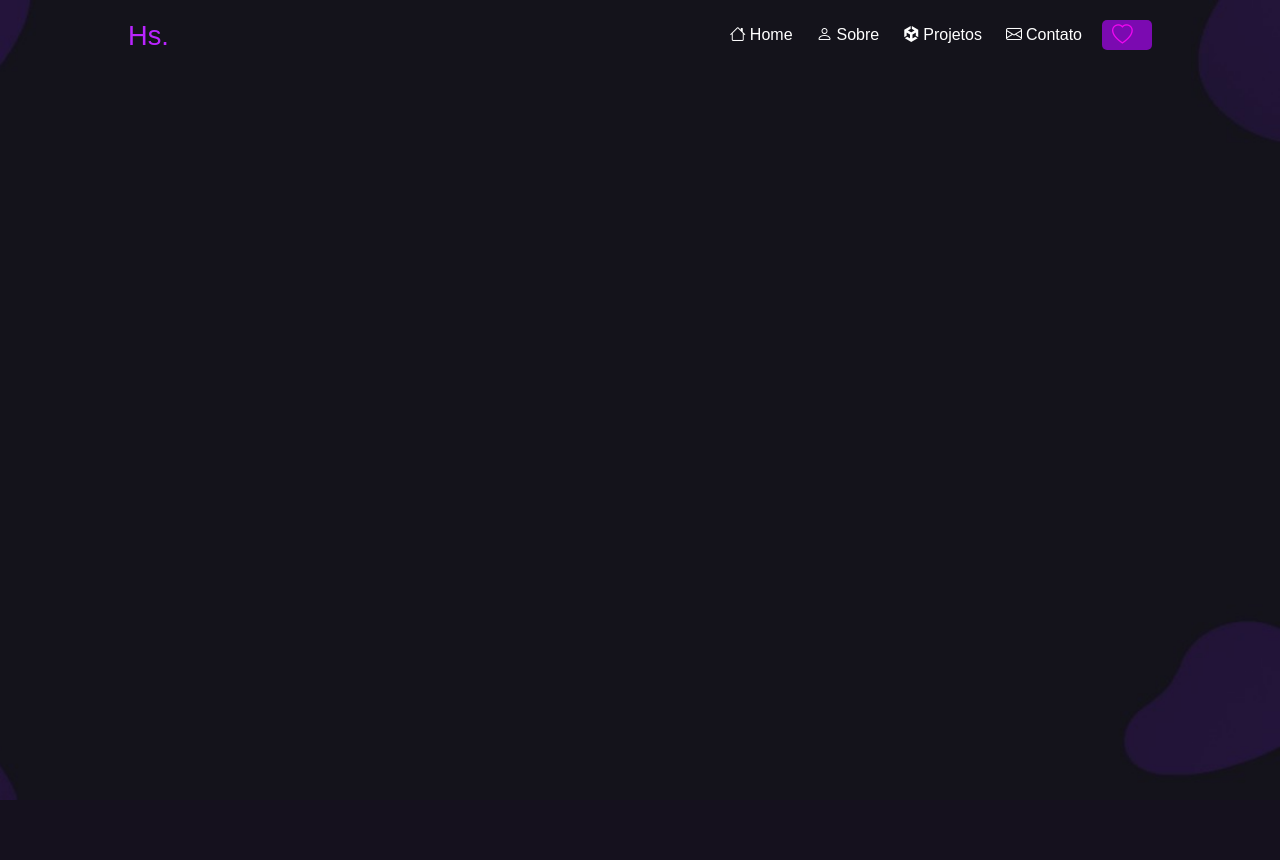
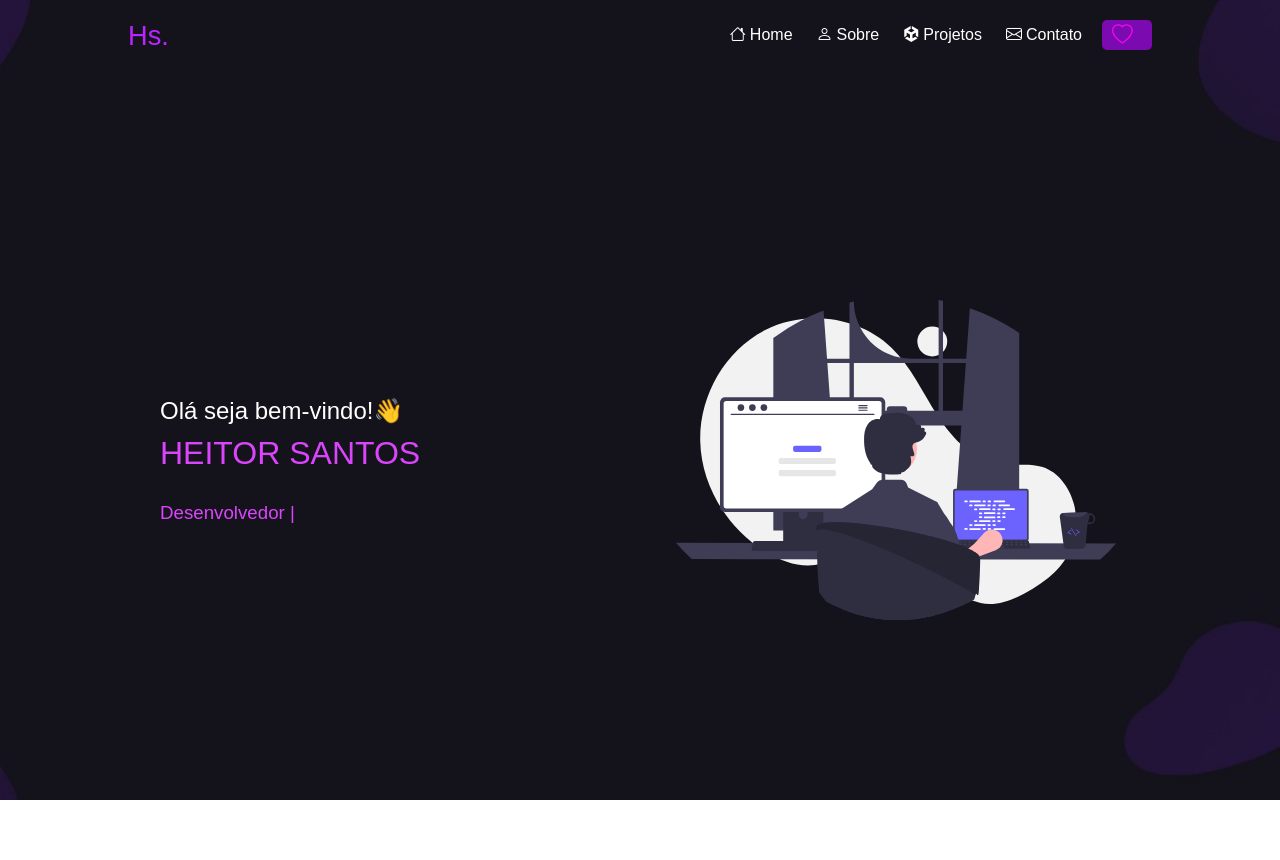
Before and after one commit to heitorkkj/heitorkkj.github.io, a PHP site: page / in a window 1280 px wide. Before the commit the page ends 800 px from the top, so only its background shows below. Run offline with PHP 8.4, Linux system fonts and the light colour scheme.

Commit message:
atualizando

```diff
--- a/index.html
+++ b/index.html
@@ -21,10 +21,10 @@
             </li>
             <ul id="menu-principal">
                 <li>
-                    <a href="index.html"><i class="bi bi-house"></i>Home</a>
+                    <a href="#"><i class="bi bi-house"></i>Home</a>
                 </li>
                 <li>
-                    <a href="https://icons.getbootstrap.com/icons/list/"><i class="bi bi-person"></i>Sobre</a>
+                    <a href="#"><i class="bi bi-person"></i>Sobre</a>
                 </li>
                 <li>
                     <a href="#"><i class="bi bi-unity"></i>Projetos</a>
@@ -40,6 +40,21 @@
             </ul>
     </nav>
 
+    <div id="home">
+
+        <div id="sobre">
+                <h2>Olá seja bem-vindo!👋</h1>
+                <h1>HEITOR SANTOS</h1>
+                <h3>Desenvolvedor |</h3>
+        </div>
+
+        <div id="icone">
+            <img src="./img/img-dev.svg"/>
+        </div>
+
+    </div>
+
+
     <script src="script.js"></script>
 </body>
 </html>
--- a/style/style.css
+++ b/style/style.css
@@ -1,8 +1,9 @@
 *{padding: 0; margin: 0;}
 
 :root{
-    background-color: #14131b;
-    color: #fff;
+    --background-color: #14131b;
+    --color: #fff;
+    --border: 1px solid red;
 }
 
 
@@ -22,6 +23,7 @@
     font-family: sans-serif;
 }
 
+/* Menu */
 nav{
     width: 100vw;
     height: 50px;
@@ -86,16 +88,18 @@
     align-items: center;
     padding: 0 0 0 10px;
 
+    font-style: normal;
     font-size: 1.3em;
     width: 50px;
     height: 30px;
 
     background-color: #a707f1b3;
     color:#f107f1;
+    transition: all 0.4s;
 }
 
-.btn-menu i{
-    font-style: normal;
+.btn-menu:hover{
+    transform: scale(1.2);
 }
 
 #menu-drop{
@@ -109,11 +113,6 @@
 }
 
 @media (max-width: 600px){
-
-    #menu-principal{
-        display: none;
-    }
-
     #menu-drop{
         display: block;
     }
@@ -123,6 +122,7 @@
     }
 
     #menu-principal{
+        display: none;
         float: none;
         padding: 0 0 0 0;
 
@@ -137,6 +137,7 @@
         height: 100vh;
         width: 100vw;
         background-color: #14131b;
+        z-index: 10;
         transition: all 0.4s;
     }
 
@@ -157,4 +158,58 @@
     .btn-menu{
         display:none;
     }
+
+    #icone img{
+        display: none;
+    }
 }
+
+/* Main */
+
+#home{
+     width: 100vw;
+     height: 100vh;
+     display: flex;
+     z-index: 1;
+}
+
+#sobre{
+    width: 50vw;
+    height: 100vh;
+    display: flex;
+    flex-direction: column;
+    align-items: flex-start;
+    justify-content: center;
+
+}
+
+#sobre h1,
+h2,
+h3{
+    margin-left: 25%;
+    font-weight: 100;
+}
+
+#sobre h1{
+    color:#db44fd;
+    padding-top: 10px;
+    padding-bottom:30px;
+}
+
+#sobre h3{
+    color:#db44fd;
+}
+#icone{
+    width: 50vw;
+    height: 100vh;
+    display: flex;
+    flex-direction: column;
+    align-items: flex-start;
+    justify-content: center;
+}
+
+#icone img{
+    width: 40vw;
+    height: 40vh;
+    object-fit: fill;
+}
```
Also changed, not shown: img/img-dev.svg (added).
